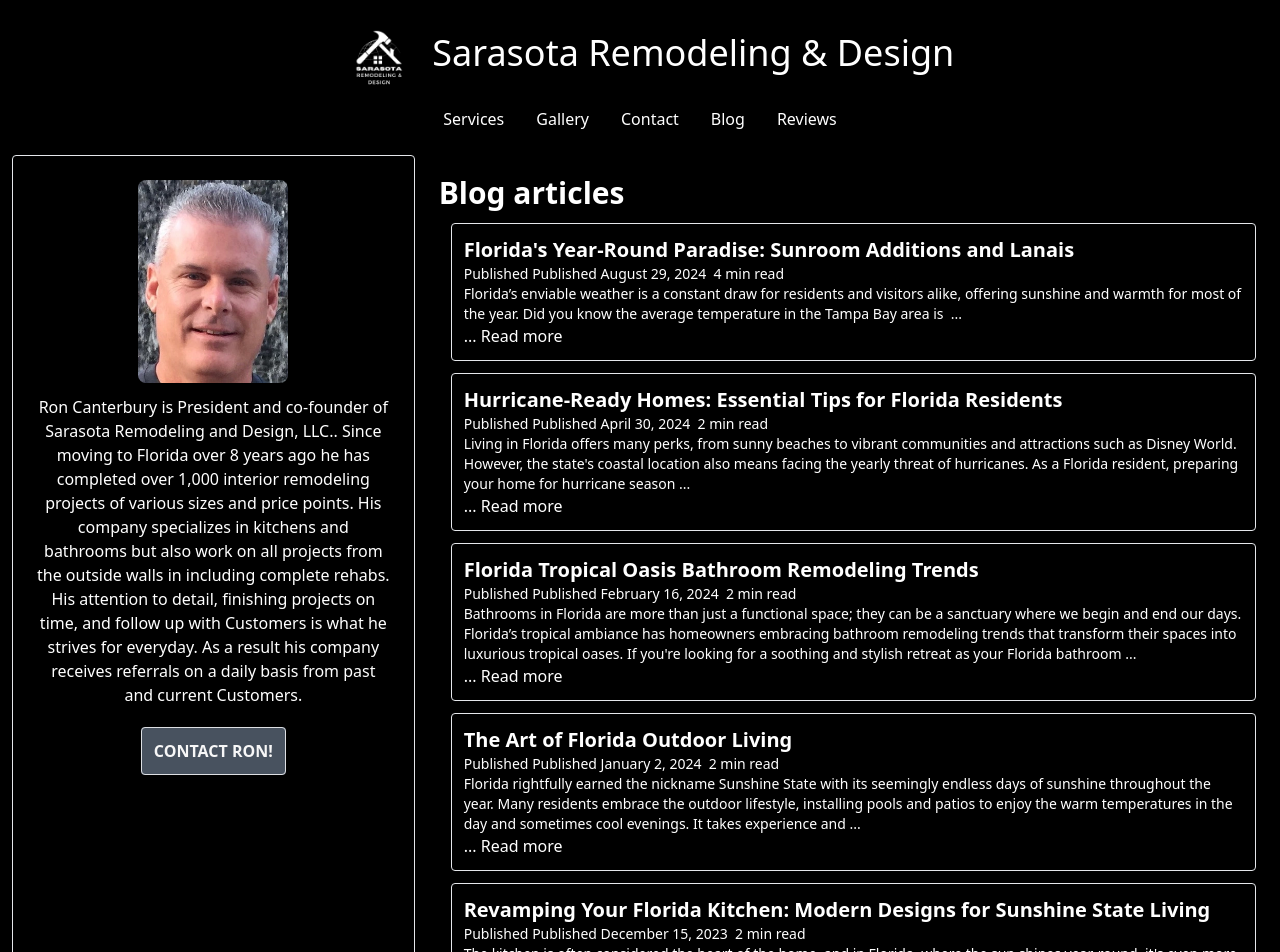
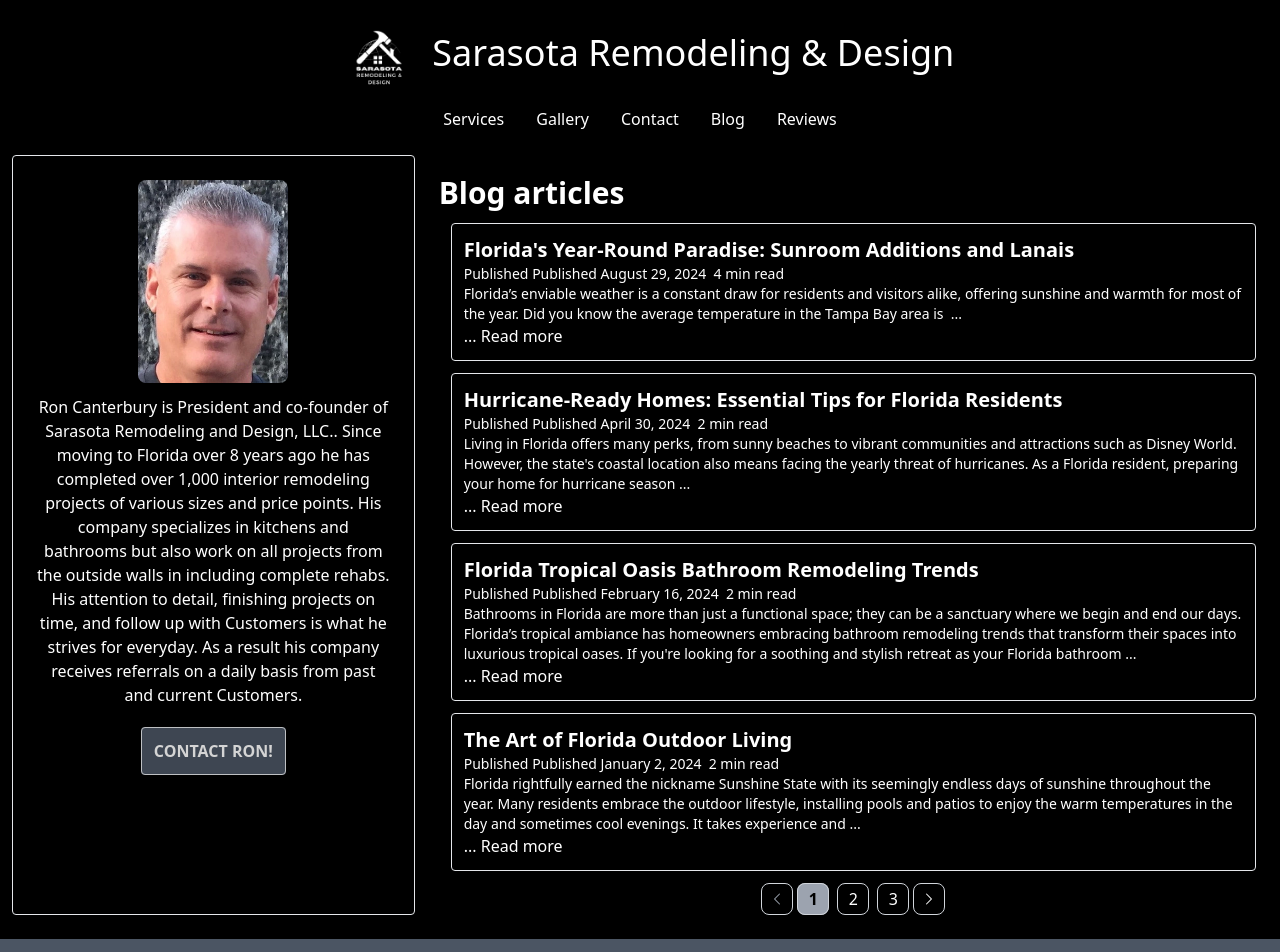
Before and after one commit to MrJonnyOrtiz/srd-React, a React (Vite) app: page /blog in a window 1280 px wide. Shown: the top 952 px of the page. Built offline with nearby package versions, Linux system fonts and the light colour scheme.

Commit message:
feat: paginate articles

```diff
--- a/package.json
+++ b/package.json
@@ -13,7 +13,7 @@
     "react": "^18.2.0",
     "react-dom": "^18.2.0",
     "react-google-recaptcha": "^3.1.0",
-    "react-icons": "^5.2.1",
+    "react-icons": "^5.3.0",
     "react-paginate": "^8.2.0",
     "react-router-dom": "^6.16.0"
   },
--- a/src/components/pages/Blog.jsx
+++ b/src/components/pages/Blog.jsx
@@ -1,5 +1,6 @@
-import { useEffect } from "react";
+import { useState, useEffect } from "react";
 import { Link } from "react-router-dom";
+import PaginationButtons from "../ui/PaginationButtons";
 import PropTypes from "prop-types";
 
 BlogCard.propTypes = {
@@ -30,6 +31,15 @@ function BlogCard({ title, description, published, length, link }) {
 }
 
 export default function Blog({ articles }) {
+   const [currentPage, setCurrentPage] = useState(1);
+
+   const PAGE_SIZE = 4;
+   const indexOfLastItem = currentPage * PAGE_SIZE;
+   const indexOfFirstItem = indexOfLastItem - PAGE_SIZE;
+   const currentArticles = articles?.slice(indexOfFirstItem, indexOfLastItem);
+
+   const handleCurrentPage = (page) => setCurrentPage(page);
+
    useEffect(() => {
       window.gtag("event", "blogsPage");
    }, []);
@@ -68,7 +78,7 @@ export default function Blog({ articles }) {
                Blog articles
             </h2>
             <ul className="">
-               {articles.map((article) => (
+               {currentArticles.map((article) => (
                   <BlogCard
                      key={article.id}
                      title={article.title}
@@ -79,6 +89,11 @@ export default function Blog({ articles }) {
                   />
                ))}
             </ul>
+            <PaginationButtons
+               totalPages={Math.ceil(articles?.length / PAGE_SIZE)}
+               currentPage={currentPage}
+               handleCurrentPage={handleCurrentPage}
+            />
          </div>
       </div>
    );
--- /dev/null
+++ b/src/components/ui/PaginationButtons.jsx
@@ -0,0 +1,67 @@
+import PropTypes from "prop-types";
+import ReactPaginate from "react-paginate";
+
+import { HiChevronLeft, HiChevronRight } from "react-icons/hi2";
+
+PaginationButtons.propTypes = {
+   totalPages: PropTypes.number.isRequired,
+   currentPage: PropTypes.number.isRequired,
+   handleCurrentPage: PropTypes.func.isRequired,
+};
+
+export default function PaginationButtons({
+   totalPages,
+   currentPage,
+   handleCurrentPage,
+}) {
+   const handlePageClick = ({ selected }) => {
+      handleCurrentPage(selected + 1);
+   };
+
+   return (
+      <nav
+         aria-label="Pagination"
+         className="flex items-center justify-center gap-3"
+      >
+         <ReactPaginate
+            onPageChange={handlePageClick}
+            pageCount={totalPages}
+            pageRangeDisplayed={3}
+            breakLabel={<span className="mx-2 text-gray-400">...</span>}
+            nextLabel={
+               <button
+                  className={`flex h-8 w-8 items-center justify-center rounded-lg border border-gray-300 ${
+                     currentPage < totalPages
+                        ? "transition-colors duration-300 hover:bg-gray-300 hover:text-black"
+                        : "cursor-not-allowed"
+                  }`}
+                  disabled={currentPage >= totalPages}
+               >
+                  <HiChevronRight />
+                  <span className="sr-only">Next Page</span>
+               </button>
+            }
+            previousLabel={
+               <button
+                  className={`flex h-8 w-8 items-center justify-center rounded-lg border border-gray-300 ${
+                     currentPage > 1
+                        ? "transition-colors duration-300 hover:bg-gray-300 hover:text-black"
+                        : "cursor-not-allowed"
+                  }`}
+                  disabled={currentPage <= 1}
+               >
+                  <HiChevronLeft />
+                  <span className="sr-only">Previous Page</span>
+               </button>
+            }
+            pageClassName="mx-1"
+            pageLinkClassName="block w-8 h-8 flex items-center justify-center rounded-lg border border-gray-300 hover:bg-gray-300 hover:text-black transition-colors duration-300"
+            activeClassName="bg-gray-400 text-black font-bold rounded-lg"
+            disabledClassName="cursor-not-allowed text-gray-400"
+            breakClassName="mx-1 text-gray-500"
+            containerClassName="flex items-center"
+            className="flex items-center"
+         />
+      </nav>
+   );
+}
```
Also changed, not shown: 1 other file (tests, documents, lock files or other folders).
